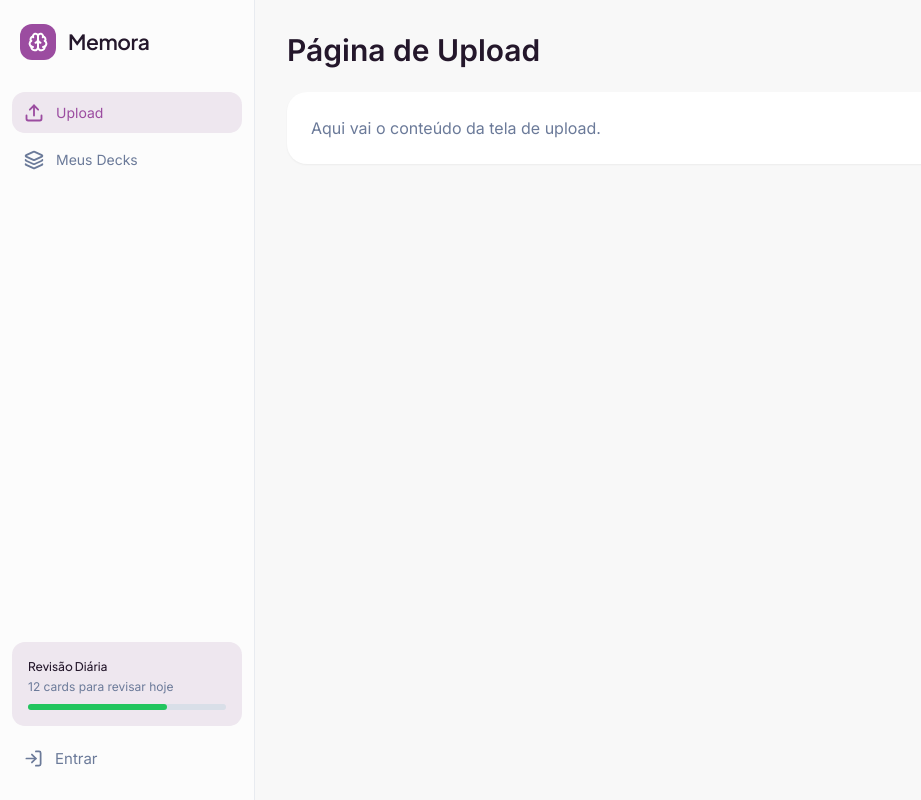
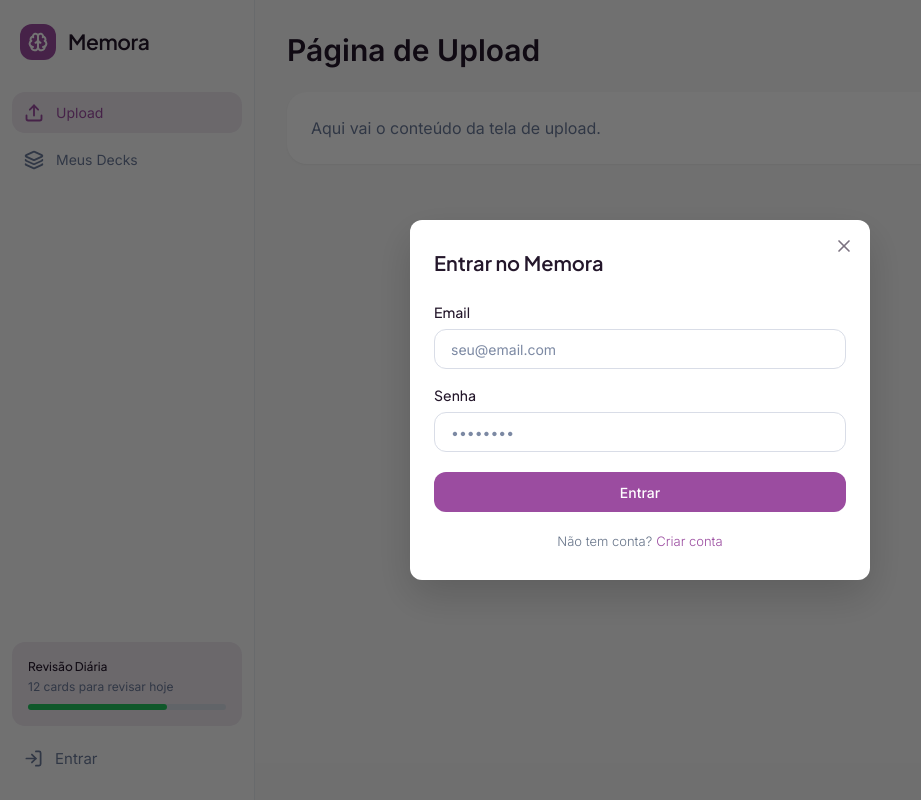
Before and after one commit to sofiaavallone/MEMORA, a React (Vite) app in the folder client/: page / in a window 1280 px wide. Both pictures are taken after a click on the button "Entrar". Shown: the whole page, without its empty margins (0-921 px from the left). Built offline with nearby package versions, Linux system fonts and the light colour scheme.

Commit message:
feat: implementar modais de login e cadastro

```diff
--- a/client/src/app/decksPage.tsx
+++ b/client/src/app/decksPage.tsx
@@ -1,7 +1,13 @@
+import { useState } from "react";
 import { DeckCard } from "../components/deckCard";
 import { SideBar } from "../components/sideBar";
+import { LoginModal } from "../components/loginModal";
+import { RegisterModal } from "../components/registerModal";
 
 export function DecksPage() {
+  const [isLoginModalOpen, setIsLoginModalOpen] = useState(false);
+  const [isRegisterModalOpen, setIsRegisterModalOpen] = useState(false);
+
   return (
     <div className="min-h-screen bg-[#f8f8f8]">
       <div className="flex">
@@ -9,7 +15,7 @@ export function DecksPage() {
           reviewCardsCount={12}
           reviewProgressPercentage={70}
           activeItem="decks"
-          onLoginClick={() => console.log("Entrar clicado")}
+          onLoginClick={() => setIsLoginModalOpen(true)}
         />
 
         <main className="flex-1 p-8">
@@ -25,6 +31,24 @@ export function DecksPage() {
           />
         </main>
       </div>
+
+      <LoginModal
+        isOpen={isLoginModalOpen}
+        onClose={() => setIsLoginModalOpen(false)}
+        onCreateAccountClick={() => {
+          setIsLoginModalOpen(false);
+          setIsRegisterModalOpen(true);
+        }}
+      />
+
+      <RegisterModal
+        isOpen={isRegisterModalOpen}
+        onClose={() => setIsRegisterModalOpen(false)}
+        onLoginClick={() => {
+          setIsRegisterModalOpen(false);
+          setIsLoginModalOpen(true);
+        }}
+      />
     </div>
   );
 }
--- a/client/src/app/uploadPage.tsx
+++ b/client/src/app/uploadPage.tsx
@@ -1,6 +1,12 @@
+import { useState } from "react";
 import { SideBar } from "../components/sideBar";
+import { LoginModal } from "../components/loginModal";
+import { RegisterModal } from "../components/registerModal";
 
 export function UploadPage() {
+  const [isLoginModalOpen, setIsLoginModalOpen] = useState(false);
+  const [isRegisterModalOpen, setIsRegisterModalOpen] = useState(false);
+
   return (
     <div className="min-h-screen bg-[#f8f8f8]">
       <div className="flex">
@@ -8,7 +14,7 @@ export function UploadPage() {
           reviewCardsCount={12}
           reviewProgressPercentage={70}
           activeItem="upload"
-          onLoginClick={() => console.log("Entrar clicado")}
+          onLoginClick={() => setIsLoginModalOpen(true)}
         />
 
         <main className="flex-1 p-8">
@@ -23,6 +29,24 @@ export function UploadPage() {
           </div>
         </main>
       </div>
+
+      <LoginModal
+        isOpen={isLoginModalOpen}
+        onClose={() => setIsLoginModalOpen(false)}
+        onCreateAccountClick={() => {
+          setIsLoginModalOpen(false);
+          setIsRegisterModalOpen(true);
+        }}
+      />
+
+      <RegisterModal
+        isOpen={isRegisterModalOpen}
+        onClose={() => setIsRegisterModalOpen(false)}
+        onLoginClick={() => {
+          setIsRegisterModalOpen(false);
+          setIsLoginModalOpen(true);
+        }}
+      />
     </div>
   );
 }
--- /dev/null
+++ b/client/src/components/loginModal.tsx
@@ -0,0 +1,75 @@
+import { X } from "lucide-react";
+
+type LoginModalProps = {
+    isOpen: boolean;
+    onClose: () => void;
+    onCreateAccountClick?: () => void;
+};
+
+export function LoginModal({
+    isOpen,
+    onClose,
+    onCreateAccountClick,
+}: LoginModalProps) {
+    if (!isOpen) return null;
+
+    return (
+        <div className="fixed inset-0 z-50 flex items-center justify-center bg-black/55 px-4">
+            <div className="relative w-full max-w-[460px] rounded-[12px] bg-white px-6 py-7 shadow-[0_16px_40px_rgba(0,0,0,0.16)]">
+                <button
+                type="button"
+                onClick={onClose}
+                className="absolute right-4 top-4 text-[#7b7280] transition-colors duration-200 hover:text-[#4b4350]"
+                >
+                    <X size={20} />
+                </button>
+
+                <h2 className="mb-6 font-heading text-[20px] font-semibold text-[#24172b]">
+                    Entrar no Memora
+                </h2>
+
+                <form className="flex flex-col gap-4">
+                    <div className="flex flex-col gap-1.5">
+                        <label className="text-[14px] font-heading font-medium text-[#24172b]">
+                            Email
+                        </label>
+
+                        <input
+                        type="email"
+                        placeholder="seu@email.com"
+                        className="h-[40px] rounded-[12px] border border-[#d9dde7] px-4 text-[14px] text-[#24172b] outline-none placeholder:text-[#7c89a3] focus:ring-2 focus:ring-[#9b4ca0] focus:ring-offset-2" />
+                    </div>
+
+                    <div className="flex flex-col gap-1.5">
+                        <label className="text-[14px] font-heading font-medium text-[#24172b]">
+                            Senha
+                        </label>
+
+                        <input
+                        type="password"
+                        placeholder="••••••••"
+                        className="h-[40px] rounded-[12px] border border-[#d9dde7] px-4 text-[14px] text-[#24172b] outline-none placeholder:text-[#7c89a3] focus:ring-2 focus:ring-[#9b4ca0] focus:ring-offset-2" />
+                    </div>
+
+                    <button
+                        type="submit"
+                        className="mt-1 h-[40px] rounded-[12px] bg-[#9b4ca0] text-[14px] font-medium text-white transition-colors duration-200 hover:bg-[#b15bb4]"
+                    >
+                        Entrar
+                    </button>
+                </form>
+
+                <div className="mt-5 flex flex-row justify-center gap-1 text-[13px] font-light text-[#677489]">
+                    <p>Não tem conta?</p>
+                    <button
+                        type="button"
+                        onClick={onCreateAccountClick}
+                        className="text-[#9b4ca0] hover:underline hover:underline-offset-1 hover:decoration-1 transition-colors duration-200"
+                    >
+                        Criar conta
+                    </button>
+                </div>
+            </div>
+        </div>
+    );
+}
--- /dev/null
+++ b/client/src/components/registerModal.tsx
@@ -0,0 +1,89 @@
+import { X } from "lucide-react";
+
+type RegisterModalProps = {
+    isOpen: boolean;
+    onClose: () => void;
+    onLoginClick?: () => void;
+  };
+
+export function RegisterModal({
+    isOpen,
+    onClose,
+    onLoginClick,
+}: RegisterModalProps) {
+    if (!isOpen) return null;
+
+    return (
+        <div className="fixed inset-0 z-50 flex items-center justify-center bg-black/55 px-4">
+            <div className="relative w-full max-w-[460px] rounded-[12px] bg-white px-6 py-7 shadow-[0_16px_40px_rgba(0,0,0,0.16)]">
+                <button
+                    type="button"
+                    onClick={onClose}
+                    className="absolute right-4 top-4 text-[#7b7280] transition-colors duration-200 hover:text-[#4b4350]"
+                >
+                    <X size={20} />
+                </button>
+
+                <h2 className="mb-6 text-[20px] font-heading font-semibold text-[#24172b]">
+                    Criar conta
+                </h2>
+
+                <form className="flex flex-col gap-4">
+                    <div className="flex flex-col gap-1.5">
+                        <label className="text-[14px] font-heading font-medium text-[#24172b]">
+                            Nome
+                        </label>
+
+                        <input
+                            type="text"
+                            placeholder="Seu nome"
+                            className="h-[40px] rounded-[12px] border border-[#d9dde7] px-4 text-[14px] text-[#24172b] outline-none placeholder:text-[#7c89a3] focus:ring-2 focus:ring-[#9b4ca0] focus:ring-offset-2"
+                        />
+                    </div>
+
+                    <div className="flex flex-col gap-1.5">
+                        <label className="text-[14px] font-heading font-medium text-[#24172b]">
+                            Email
+                        </label>
+
+                        <input
+                            type="email"
+                            placeholder="seu@email.com"
+                            className="h-[40px] rounded-[12px] border border-[#d9dde7] px-4 text-[14px] text-[#24172b] outline-none placeholder:text-[#7c89a3] focus:ring-2 focus:ring-[#9b4ca0] focus:ring-offset-2"
+                        />
+                    </div>
+
+                    <div className="flex flex-col gap-1.5">
+                        <label className="text-[14px] font-heading font-medium text-[#24172b]">
+                            Senha
+                        </label>
+
+                        <input
+                            type="password"
+                            placeholder="••••••••"
+                            className="h-[40px] rounded-[12px] border border-[#d9dde7] px-4 text-[14px] text-[#24172b] outline-none placeholder:text-[#7c89a3] focus:ring-2 focus:ring-[#9b4ca0] focus:ring-offset-2"
+                        />
+                    </div>
+
+                    <button
+                        type="submit"
+                        className="mt-1 h-[40px] rounded-[12px] bg-[#9b4ca0] text-[14px] font-medium text-white transition-colors duration-200 hover:bg-[#b15bb4]"
+                    >
+                        Criar conta
+                    </button>
+                </form>
+
+                <div className="mt-5 flex flex-row justify-center gap-1 text-[13px] font-light text-[#677489]">
+                    <p>Já tem conta?</p>
+                    <button
+                        type="button"
+                        onClick={onLoginClick}
+                        className="text-[#9b4ca0] hover:underline hover:underline-offset-1 hover:decoration-1 transition-colors duration-200"
+                    >
+                        Entrar
+                    </button>
+                </div>
+            </div>
+        </div>
+    );
+}
```
